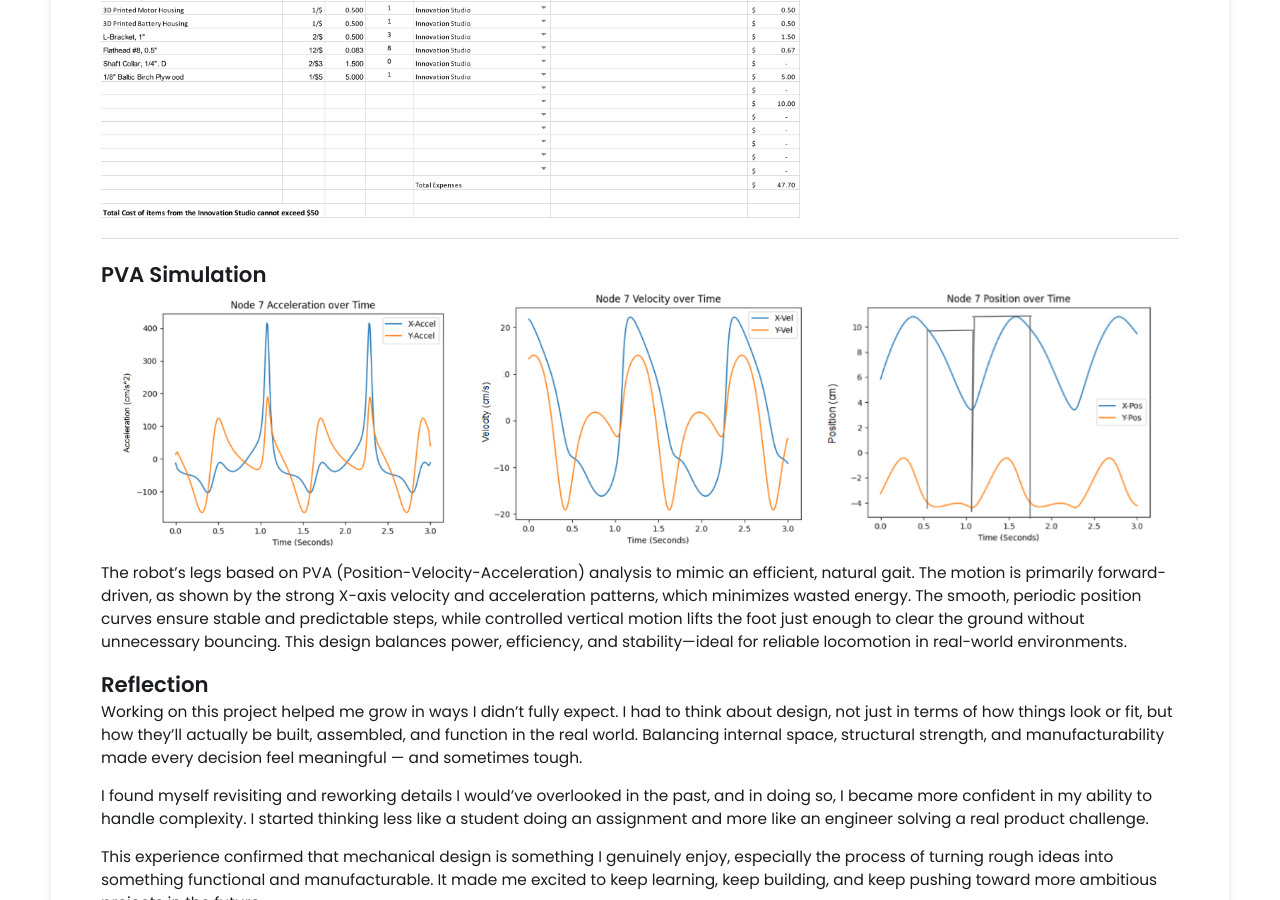
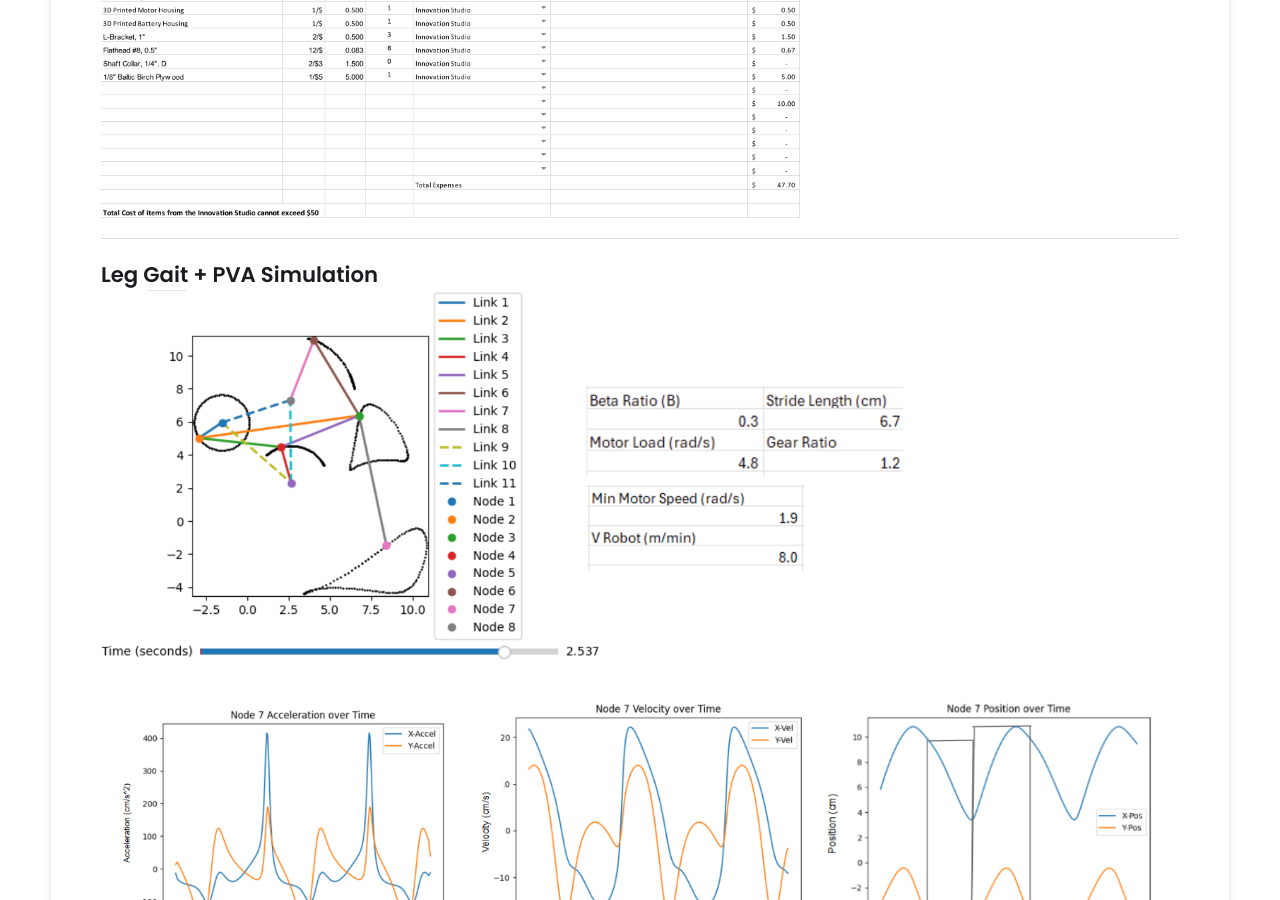
Before and after one commit to timchen863/timchen863.github.io, a Jekyll site: the page built from _projects/Hextech/index.md, in a window 1280 px wide and 900 px high, scrolled down 2639 px. Built offline with Jekyll 4.4.1, drawn with Linux system fonts in a browser that asks for light colours.

Commit message:
Update index.md

```diff
--- a/_projects/Hextech/index.md
+++ b/_projects/Hextech/index.md
@@ -31,8 +31,8 @@ main-image: /hextechdemo.jpg
 ## Expense Report
 {% include image-gallery.html images="Expense.png" height="400" %}
 ---
-## PVA Simulation
-{% include image-gallery.html images="PVA.png" height="400" %}
+## Leg Gait + PVA Simulation
+{% include image-gallery.html images="Gait.png, PVA.png" height="400" %}
 The robot’s legs based on PVA (Position-Velocity-Acceleration) analysis to mimic an efficient, natural gait. The motion is primarily forward-driven, as shown by the strong X-axis velocity and acceleration patterns, which minimizes wasted energy. The smooth, periodic position curves ensure stable and predictable steps, while controlled vertical motion lifts the foot just enough to clear the ground without unnecessary bouncing. This design balances power, efficiency, and stability—ideal for reliable locomotion in real-world environments.
 ## Reflection
 Working on this project helped me grow in ways I didn’t fully expect. I had to think about design, not just in terms of how things look or fit, but how they’ll actually be built, assembled, and function in the real world. Balancing internal space, structural strength, and manufacturability made every decision feel meaningful — and sometimes tough.
```
